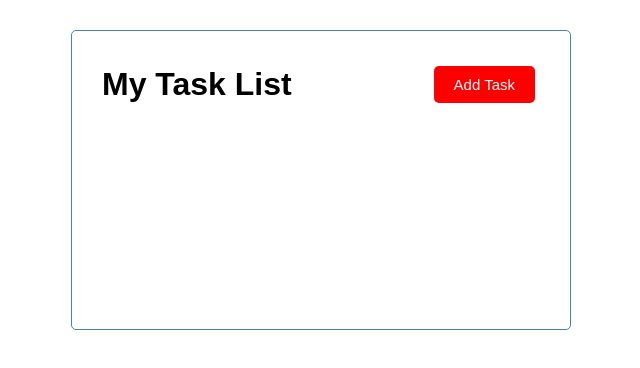
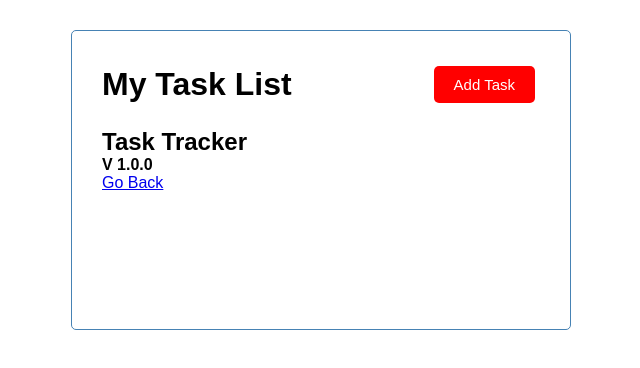
Before and after one commit to Jisito/task-list, an Angular app: page /about in a window 1280 px wide. Before the commit this address led to /. Shown: the top 368 px of the page, without its empty margins (319-959 px from the left). Built offline with nearby package versions, Linux system fonts and the light colour scheme.

Commit message:
Incorporacion de about a medias

```diff
--- a/src/app/app.module.ts
+++ b/src/app/app.module.ts
@@ -11,7 +11,11 @@ import { TaskComponent } from './components/task/task.component';
 import { TasksItemComponent } from './components/tasks-item/tasks-item.component';
 import { FontAwesomeModule } from '@fortawesome/angular-fontawesome';
 import { AddTaskComponent } from './components/add-task/add-task.component';
-const appRoutes: Routes = [{ path: '', component: TaskComponent }];
+import { AboutComponent } from './components/about/about.component';
+const appRoutes: Routes = [
+  { path: '', component: TaskComponent },
+  { path: 'about', component: AboutComponent },
+];
 @NgModule({
   declarations: [
     AppComponent,
@@ -20,6 +24,7 @@ const appRoutes: Routes = [{ path: '', component: TaskComponent }];
     TaskComponent,
     TasksItemComponent,
     AddTaskComponent,
+    AboutComponent,
   ],
   imports: [
     BrowserModule,
--- /dev/null
+++ b/src/app/components/about/about.component.html
@@ -0,0 +1,5 @@
+<div>
+  <h2>Task Tracker</h2>
+  <h4>V 1.0.0</h4>
+  <a routerLink="/">Go Back</a>
+</div>
```
Also changed, not shown: src/app/components/about/about.component.ts (added, +10 -0 lines), src/app/components/about/about.component.css (added).
